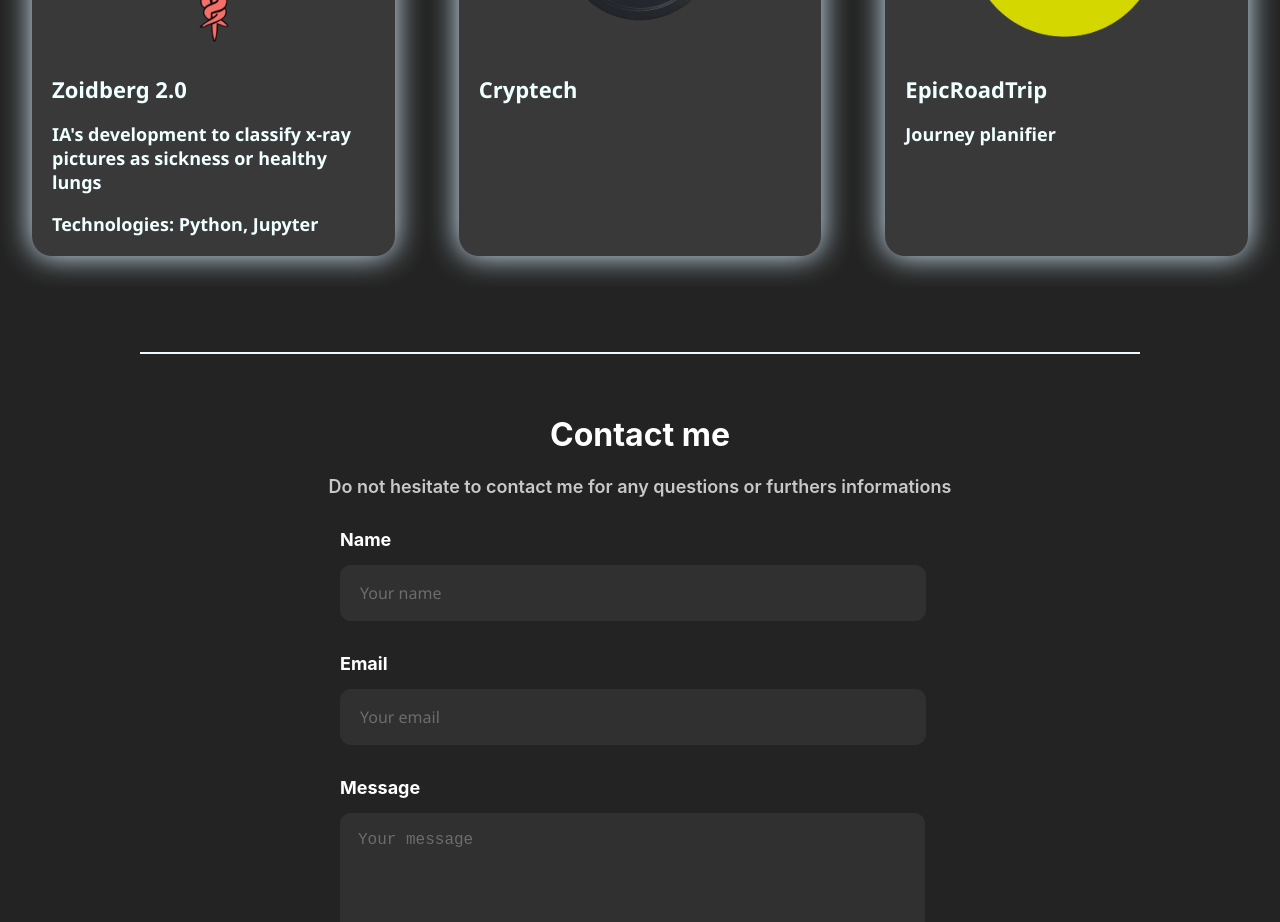
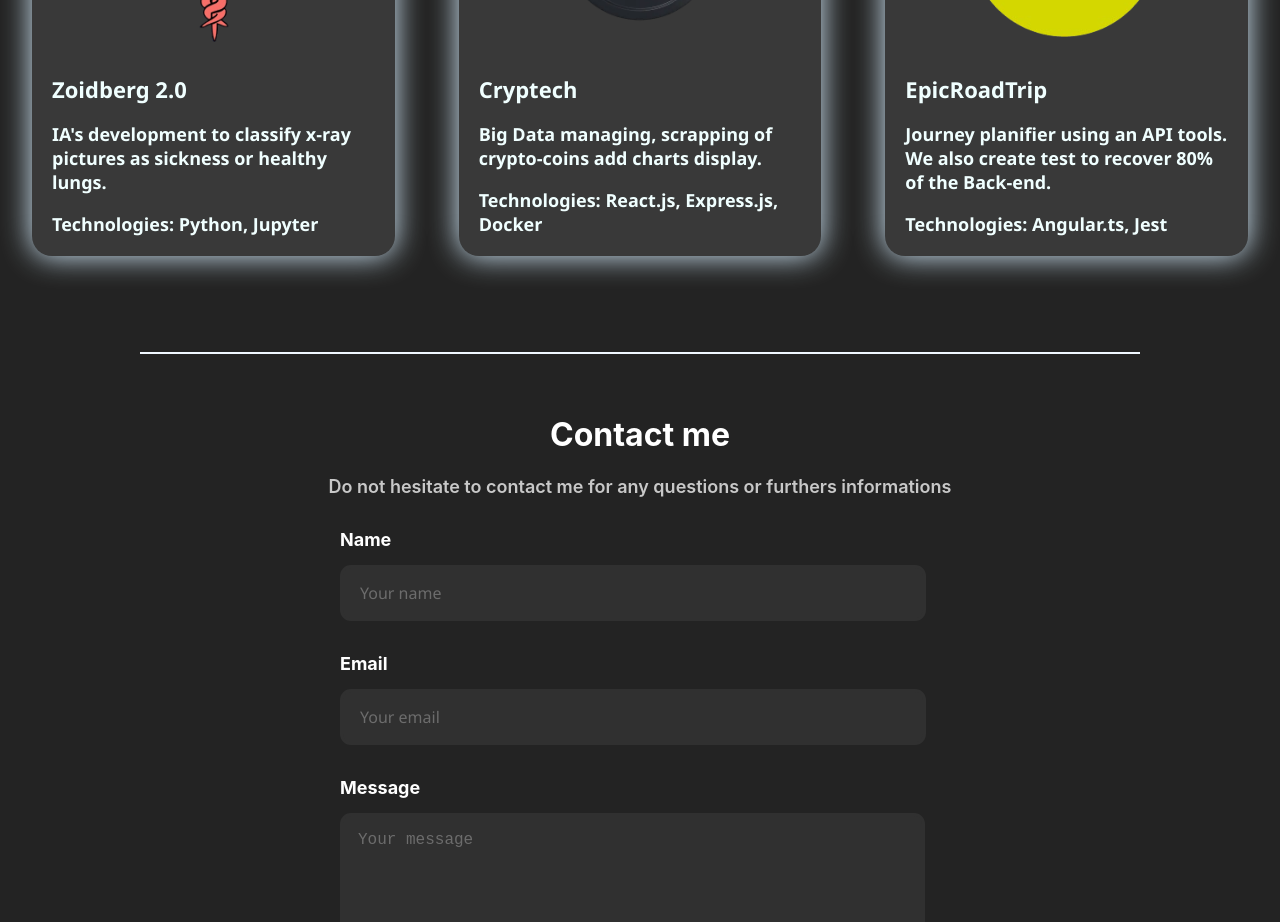
Before and after one commit to loisnel04/portfolio, a React (Create React App) app: page / in a window 1280 px wide. Shown: the part 3140-4062 px from the top of the page. Built offline with nearby package versions, Linux system fonts and the light colour scheme.

Commit message:
body's text updated

```diff
--- a/src/Body.js
+++ b/src/Body.js
@@ -109,7 +109,7 @@ export default function Body() {
                     <img src={zoidberg} alt="IA project, Zoidberg 2.0"></img>
                     <div className="oneProject">
                         <h3>Zoidberg 2.0</h3>
-                        <p>IA's development to classify x-ray pictures as sickness or healthy lungs</p>
+                        <p>IA's development to classify x-ray pictures as sickness or healthy lungs.</p>
                         <p>Technologies: Python, Jupyter</p>
                     </div>
                 </div>
@@ -118,7 +118,8 @@ export default function Body() {
                     <img src={cryptech} alt="Big Data project, Cryptech"></img>
                     <div className="oneProject">
                         <h3>Cryptech</h3>
-                        <p></p>
+                        <p>Big Data managing, scrapping of crypto-coins add charts display.</p>
+                        <p>Technologies: React.js, Express.js, Docker</p>
                     </div>
                 </div>
 
@@ -126,7 +127,8 @@ export default function Body() {
                     <img src={epicroadtrip} alt="Web project, EpicRoadTrip"></img>
                     <div className="oneProject">
                         <h3>EpicRoadTrip</h3>
-                        <p>Journey planifier </p>
+                        <p>Journey planifier using an API tools. We also create test to recover 80% of the Back-end.</p>
+                        <p>Technologies: Angular.ts, Jest</p>
                     </div>
                 </div>
             </div>
```
